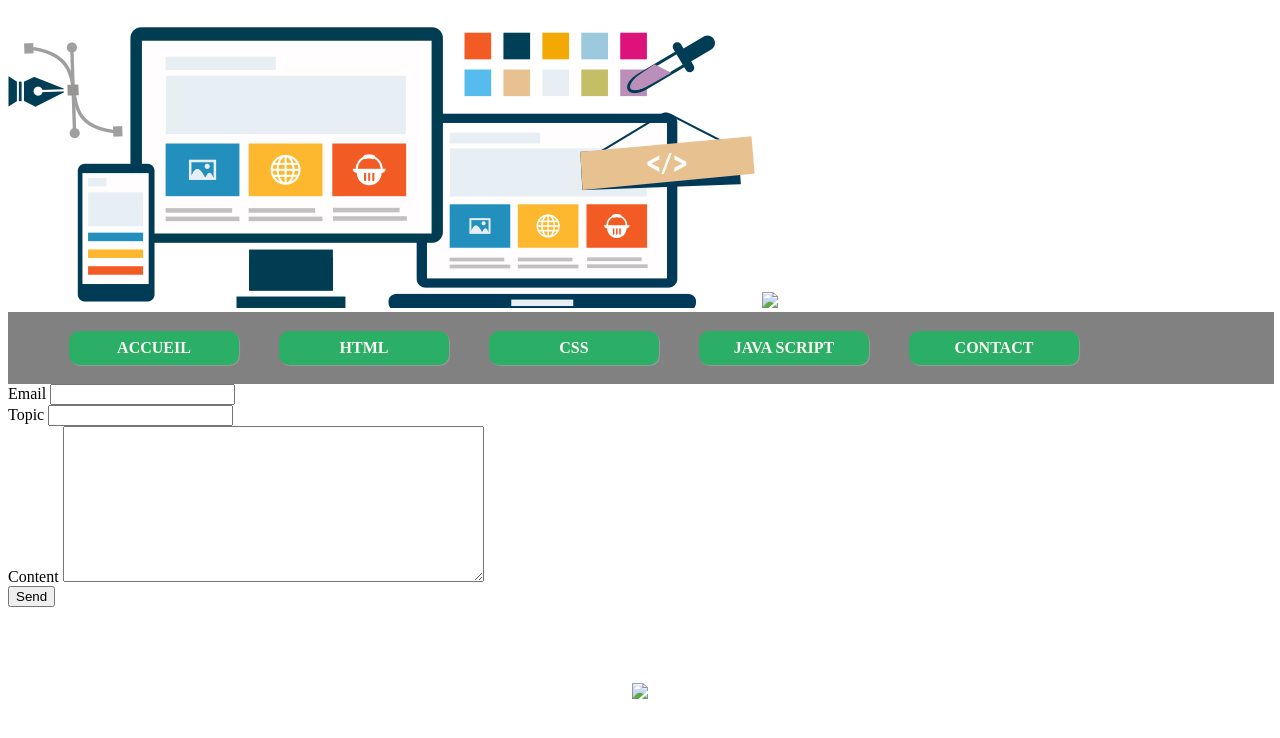
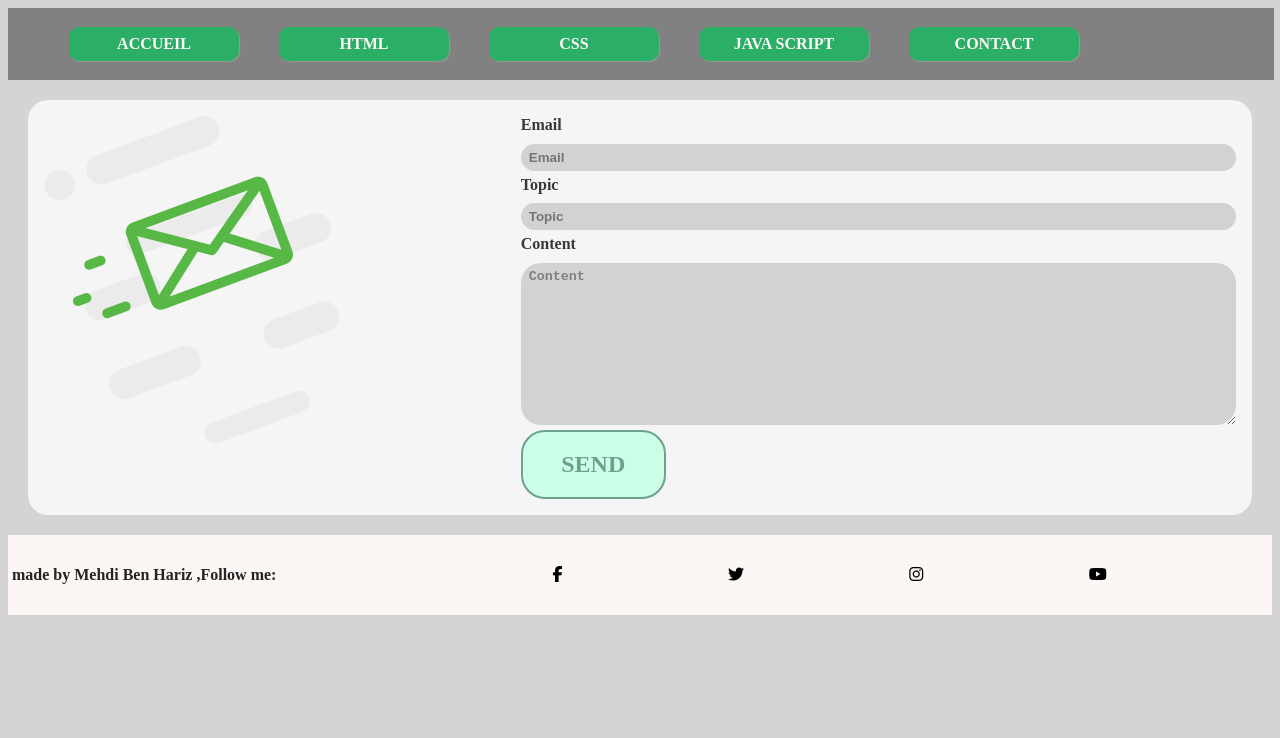
Before and after one commit to mehdi-benhariz/tp_web, a plain HTML site: page pages/contact.html in a window 1280 px wide. Drawn offline with Linux system fonts and the light colour scheme.

Commit message:
fixed the nav and styled the contact

```diff
--- a/pages/contact.html
+++ b/pages/contact.html
@@ -4,8 +4,6 @@
 
   <body>
     <header>
-      <img src="/images/design2.png" alt="a computer" id="logo" />
-      <img src="/images/logo.png" id="design" />
       <link rel="stylesheet" href="/styles/styleContact.css" />
       <link rel="stylesheet" href="/styles/styleBasic.css" />
     </header>
@@ -18,44 +16,54 @@
         <li><a href="/pages/contact.html">Contact</a></li>
       </ul>
     </nav>
-    <section>
+    <section id="card">
+      <div class="img">
+        <img src="/images/email.png" alt="  green email" />
+      </div>
       <form action="">
-        <div>
+        <div class="input-grp">
           <label>Email</label>
-          <input type="email" name="" id="" />
+          <input type="email" name="" placeholder="Email" />
         </div>
-        <div>
+        <div class="input-grp">
           <label>Topic</label>
-          <input type="text" name="" id="" />
+          <input type="text" name="" placeholder="Topic" />
         </div>
 
-        <div>
+        <div class="input-grp">
           <label>Content</label>
-          <textarea name="paragraph_text" cols="50" rows="10"></textarea>
+          <textarea
+            name="paragraph_text"
+            placeholder="Content"
+            cols="50"
+            rows="10"
+          ></textarea>
         </div>
-        <div>
+        <div id="btn-container">
           <button type="submit" id="btn-submit">Send</button>
         </div>
       </form>
     </section>
     <footer>
-      <img src="/images/rs.png" usemap="#rs" />
-
-      <map name="rs">
-        <area shape="circle" coords="68,65,20" href="http://www.facebook.com" />
-        <area shape="circle" coords="127,65,20" href="http://www.twitte.com" />
-        <area
-          shape="circle"
-          coords="190,65,20"
-          href="http://www.instagram.com"
-        />
-        <area shape="circle" coords="251,65,20" href="http://www.youtube.com" />
-        <area
-          shape="circle"
-          coords="315,65,20"
-          href="http://www.linkedin.com"
-        />
-      </map>
+      <div id="intro">made by Mehdi Ben Hariz ,Follow me:</div>
+      <div id="social">
+        <a href="#" class="social-icon">
+          <i class="fab fa-facebook-f"></i>
+        </a>
+        <a href="#" target="_blank" title="Twitter" class="socials-item">
+          <i class="fab fa-twitter twitter"></i>
+        </a>
+        <a href="#" target="_blank" title="Instagram" class="socials-item">
+          <i class="fab fa-instagram instagram"></i>
+        </a>
+        <a href="#" target="_blank" title="YouTube" class="socials-item">
+          <i class="fab fa-youtube youtube"></i>
+        </a>
+      </div>
     </footer>
+    <script
+      src="https://kit.fontawesome.com/64d58efce2.js"
+      crossorigin="anonymous"
+    ></script>
   </body>
 </html>
--- a/styles/styleAccueil.css
+++ b/styles/styleAccueil.css
@@ -23,6 +23,7 @@ section {
   display: grid;
   grid-template-rows: 1fr 1fr 1fr;
   gap: 3%;
+  margin-bottom: 10%;
 }
 section article {
   display: grid;
--- a/styles/styleBasic.css
+++ b/styles/styleBasic.css
@@ -2,7 +2,9 @@
   --main-color-1: #2bae66ff;
   --main-color-2: #fcf6f5ff;
 }
-
+body {
+  background: rgb(212, 212, 212);
+}
 #menu {
   border: 1px solid gray;
   position: -webkit-sticky;
@@ -12,6 +14,7 @@
   overflow: hidden;
   width: 100%;
   z-index: 0;
+  margin-bottom: 10px;
 }
 #menu ul {
   display: flex;
@@ -44,11 +47,29 @@ a {
   color: inherit;
 }
 footer {
+  margin-top: 20px;
+  background-color: var(--main-color-2);
+  display: grid;
+  grid-template-columns: 30% 70%;
+  justify-content: center;
+  height: 80px;
+  width: 100%;
+}
+footer div {
   display: flex;
-  justify-content: center;
-  margin-top: 6%;
+  align-items: center;
 }
-
+#intro {
+  flex: 3;
+  color: rgb(36, 36, 36);
+  font-weight: 600;
+  padding-left: 4px;
+}
+#social {
+  flex: 1;
+  display: flex;
+  justify-content: space-evenly;
+}
 @media all and (max-width: 770px) {
   section article {
     grid-template-rows: 60% 40%;
--- a/styles/styleContact.css
+++ b/styles/styleContact.css
@@ -0,0 +1,136 @@
+:root {
+  --main-color-1: #2bae66ff;
+  --main-color-2: #fcf6f5ff;
+  --backgroundColor: rgba(246, 241, 209);
+  --colorShadeA: rgb(106, 163, 137);
+  --colorShadeB: rgb(121, 186, 156);
+  --colorShadeC: rgb(189, 252, 223);
+  --colorShadeD: rgb(187, 232, 211);
+  --colorShadeE: rgb(205, 255, 232);
+}
+#card {
+  background-color: rgb(244, 245, 244);
+  border-radius: 20px;
+  padding: 16px;
+  margin: 20px;
+  display: grid;
+  grid-template-columns: 40% 60%;
+}
+
+#card:hover {
+  box-shadow: 0 10px 20px rgba(0, 0, 0, 0.19), 0 6px 6px rgba(0, 0, 0, 0.23);
+  transition: 1.7ms;
+}
+
+form {
+  display: grid;
+  grid-template-rows: auto;
+  gap: 5px;
+}
+
+.input-grp {
+  display: grid;
+  grid-template-rows: auto;
+}
+.input-grp label {
+  color: rgb(56, 56, 56);
+  font-weight: 800;
+  padding-bottom: 0.6rem;
+}
+.input-grp input,
+textarea {
+  border-radius: 20px;
+  padding: 6px 0;
+  caret-color: var(--main-color-1);
+  background-color: rgb(211, 209, 209);
+  outline: none;
+  border: none;
+}
+
+.input-grp input:focus,
+textarea:focus {
+  background-color: transparent;
+  border: 0.2em solid var(--main-color-1);
+  outline: none;
+}
+.input-grp input,
+textarea::-webkit-input-placeholder {
+  font-weight: bold;
+  color: gray;
+  padding-left: 8px;
+}
+/* button animation*/
+#btn-submit {
+  position: relative;
+  display: inline-block;
+  cursor: pointer;
+  outline: none;
+  border: 0;
+  vertical-align: middle;
+  text-decoration: none;
+  font-size: 1.5rem;
+  color: var(--colorShadeA);
+  font-weight: 700;
+  text-transform: uppercase;
+  font-family: inherit;
+
+  padding: 0.8em 1.6em;
+  border: 2px solid var(--colorShadeA);
+  border-radius: 1em;
+  background: var(--colorShadeE);
+  transform-style: preserve-3d;
+  transition: all 175ms cubic-bezier(0, 0, 1, 1);
+}
+
+#btn-submit::before {
+  position: absolute;
+
+  width: 100%;
+  height: 100%;
+
+  background: var(--colorShadeC);
+  border-radius: inherit;
+  box-shadow: 0 0 0 2px var(--colorShadeB), 0 0.75em 0 0 var(--colorShadeA);
+  transform: translate3d(0, 0.75em, -1em);
+  transition: all 175ms cubic-bezier(0, 0, 1, 1);
+}
+
+#btn-submit:hover {
+  background: var(--colorShadeD);
+  transform: translate(0, 0.375em);
+}
+
+#btn-submit:hover::before {
+  transform: translate3d(0, 0.75em, -1em);
+}
+
+#btn-submit:active {
+  transform: translate(0em, 0.75em);
+}
+
+#btn-submit:active::before {
+  transform: translate3d(0, 0, -1em);
+
+  box-shadow: 0 0 0 2px var(--colorShadeB), 0 0.25em 0 0 var(--colorShadeB);
+}
+
+@media all and(max-width:900px) {
+  #card {
+    background-color: rgb(15, 240, 15);
+    border-radius: 20px;
+    padding: 16px;
+    margin: 20px;
+    display: grid;
+  }
+}
+
+@media all and(min-width:901px) {
+  #card {
+    background-color: rgb(244, 245, 244);
+    border-radius: 20px;
+    padding: 16px;
+    margin: 20px;
+    display: grid;
+    grid-template-columns: 40% 60%;
+  }
+}
```
Also changed, not shown: pages/index.html (+25 -16 lines), images/email.png (added), styles/styleJS.css (added).
